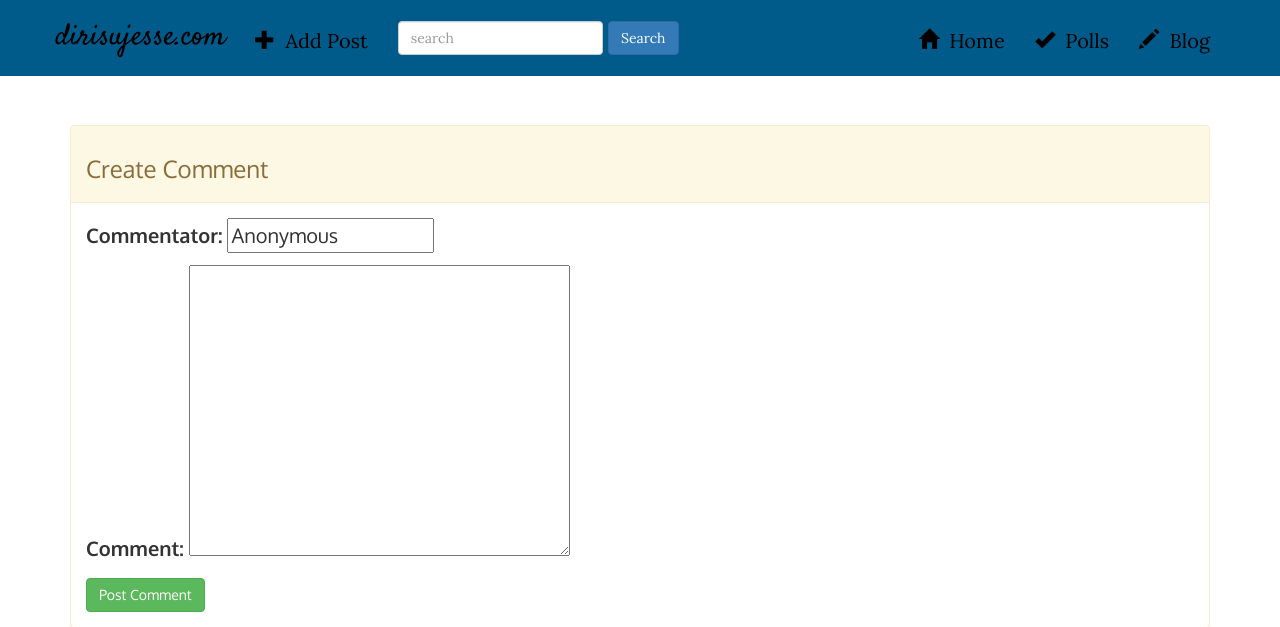
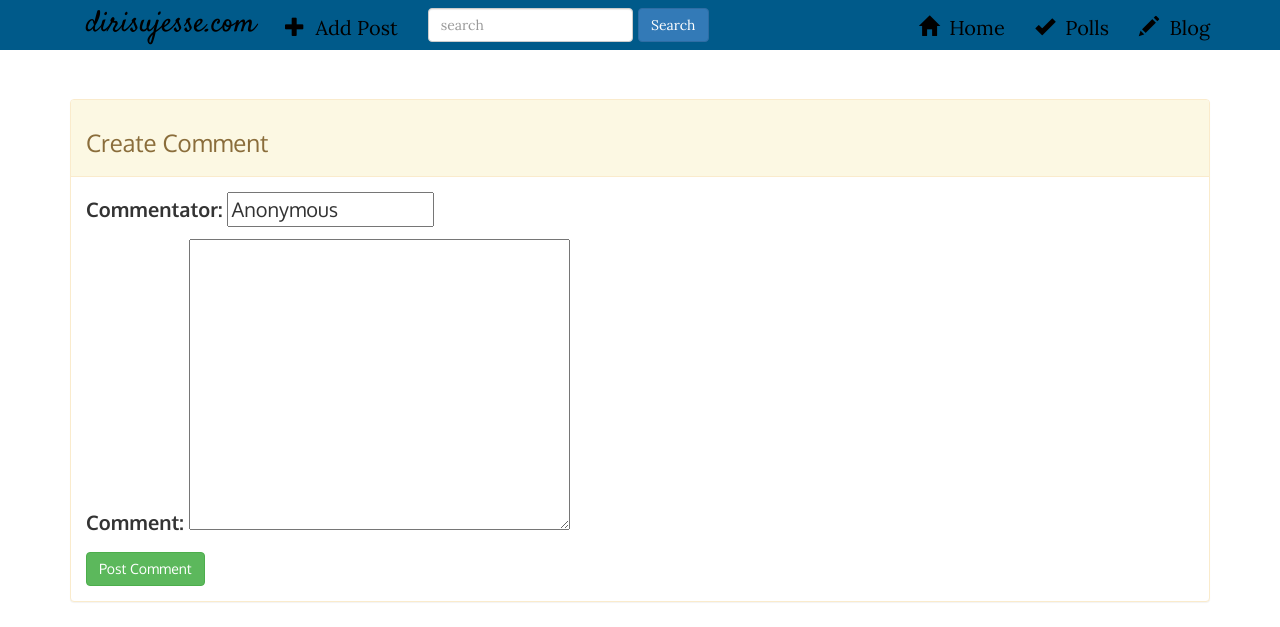
Before and after one commit to dirisujesse/django-project-webapp, a Django app: page /1/comment/ in a window 1280 px wide. Shown: the top 627 px of the page. Run offline with Django 3.2, Linux system fonts and the light colour scheme; data comes from the database, SQL or seed files in the repository; some libraries are stand-ins or nearby versions; some web fonts are replaced.

Commit message:
Update layout.html

```diff
--- a/polls/templates/polls/layout.html
+++ b/polls/templates/polls/layout.html
@@ -22,7 +22,7 @@
     </head>
     <body class="body" style="font-size: 200%;">
     <div class="row">
-        <nav id="header-nav" class="navbar navbar-inverse navbar-static-top" style="border: none; padding: 1%">
+        <nav id="header-nav" class="navbar navbar-inverse navbar-static-top" style="border: none">
             <div class="container" id="hed-con">
                 <div class="navbar-header">
                     <button type="button" class="navbar-toggle collapsed" data-toggle="collapse" data-target="#collapsable-nav" aria-expanded="false">
@@ -31,7 +31,7 @@
                         <span class="icon-bar"></span>
                         <span class="icon-bar"></span>
                     </button>
-                    <a class="navbar-brand pull-left" href="{% url 'blog:home' %}" id="brand" style="padding-left: 0.5%">dirisujesse.com</a>
+                    <a class="navbar-brand pull-left" href="{% url 'blog:home' %}" id="brand" style="margin-left: 0.5%">dirisujesse.com</a>
                 </div>
                 <div id="collapsable-nav" class="collapse navbar-collapse">
                     <ul  class="nav navbar-nav navbar-left">
```
